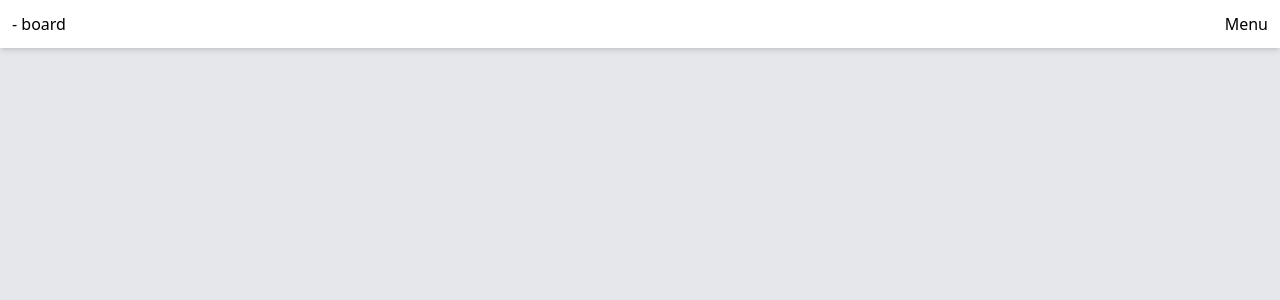
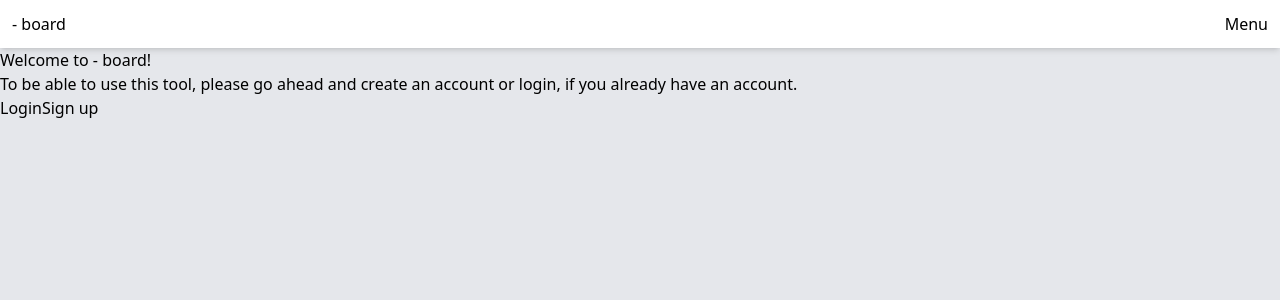
Before and after one commit to HoangNam-Phan/dashboard, a Next.js app: page / in a window 1280 px wide. Shown: the top 300 px of the page. Built offline with nearby package versions, Linux system fonts and the light colour scheme.

Commit message:
added route protection with middleware

```diff
--- /dev/null
+++ b/app/dashboard/page.tsx
@@ -0,0 +1,7 @@
+export default function Dashboard() {
+  return (
+    <div>
+      <h1>DASHBOARD</h1>
+    </div>
+  );
+}
--- a/app/login/page.tsx
+++ b/app/login/page.tsx
@@ -2,15 +2,22 @@
 
 import LoginForm from '@/components/UserForm';
 import { loginUser } from '@/lib/actions';
-import { redirect } from 'next/navigation';
 import { useFormState } from 'react-dom';
 import { FormStatus } from 'react-dom';
+
+function setCookie(name: string, value: string, days: number) {
+  const expirationDate = new Date();
+  expirationDate.setDate(expirationDate.getDate() + days);
+
+  const cookieString = `${name}=${value}; expires=${expirationDate.toUTCString()}; path=/`;
+
+  document.cookie = cookieString;
+}
 
 async function loginAndSetToken(prevState: FormStatus, formData: FormData) {
   const login = await loginUser(prevState, formData);
   if (login.token) {
-    localStorage.setItem('token', login.token);
-    redirect('/');
+    setCookie('token', login.token, 30);
   }
 
   return login;
--- a/app/page.tsx
+++ b/app/page.tsx
@@ -1,7 +1,17 @@
+import Link from 'next/link';
+
 export default function Home() {
   return (
-    <>
-
-    </>
+    <div>
+      <h1>Welcome to - board!</h1>
+      <p>
+        To be able to use this tool, please go ahead and create an account or
+        login, if you already have an account.
+      </p>
+      <div>
+        <Link href="/login">Login</Link>
+        <Link href="/signup">Sign up</Link>
+      </div>
+    </div>
   );
 }
--- a/components/UserForm.tsx
+++ b/components/UserForm.tsx
@@ -11,7 +11,12 @@ interface LoginFormProps {
   error?: ErrorObject;
 }
 
-export default function LoginForm({ title, submitText, formAction, error }: LoginFormProps) {
+export default function LoginForm({
+  title,
+  submitText,
+  formAction,
+  error,
+}: LoginFormProps) {
   return (
     <>
       <div className="flex min-h-full flex-1 flex-col justify-center px-6 py-12 lg:px-8">
```
Also changed, not shown: middleware.ts (added, +14 -0 lines).
